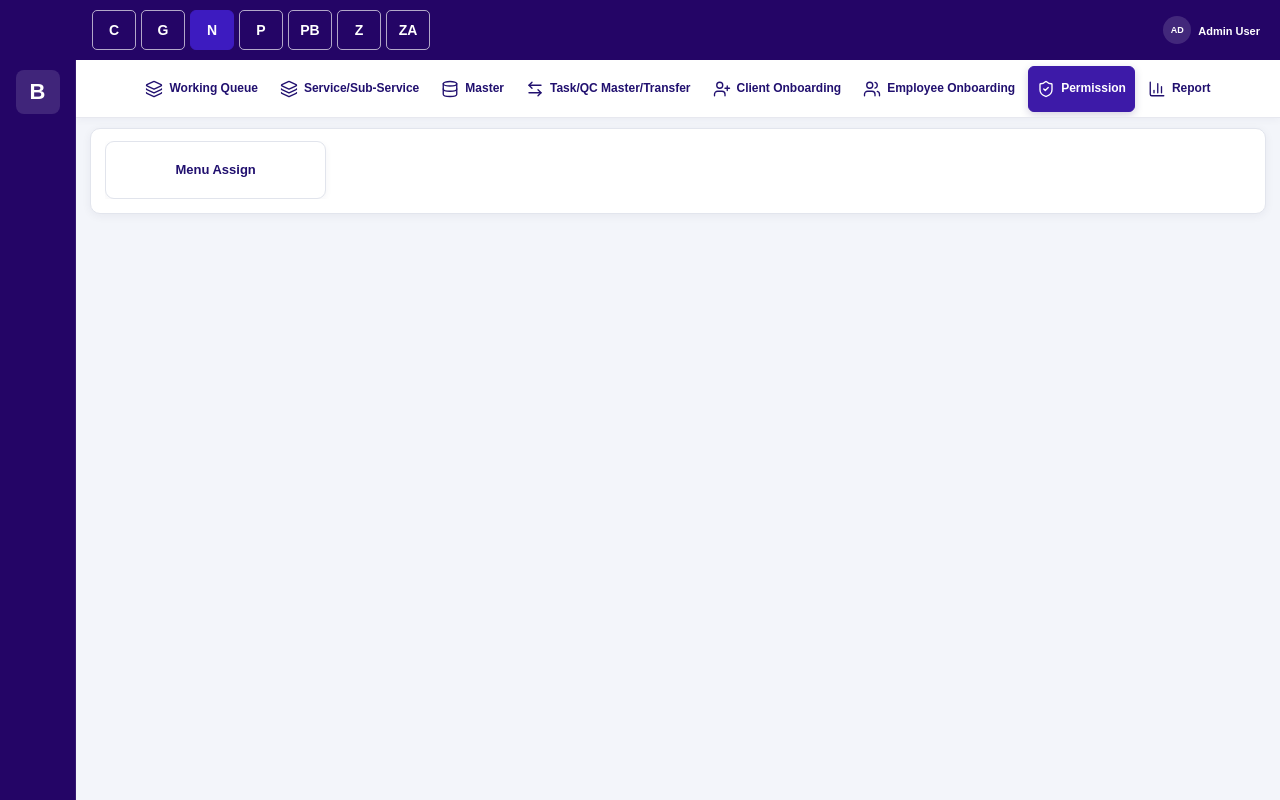
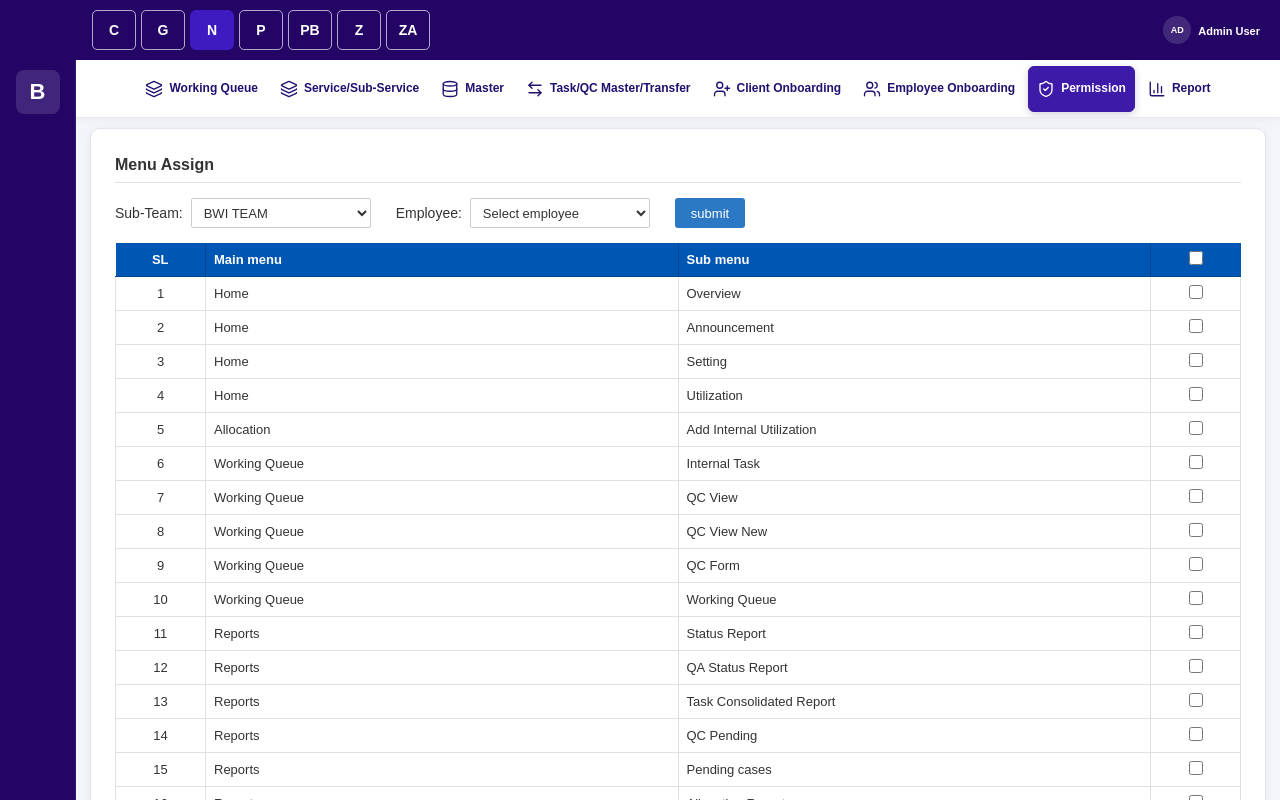
Before and after one commit to varshithashettyr/Dashboard, a React (Vite) app: page / in a window 1280 px wide. Both pictures are taken after a click on the button "Permission". Shown: the top 800 px of the page. Built offline with nearby package versions, Linux system fonts and the light colour scheme.

Commit message:
feat: integrate MenuAssign component with enhanced styling and functionality

```diff
--- a/src/components/FunctionalityContent.jsx
+++ b/src/components/FunctionalityContent.jsx
@@ -17,6 +17,7 @@ import QCView from "./QCView";
 import WorkingQueue from "./WorkingQueue";
 import TaskAllocation from "./TaskAllocation";
 import QCTransfer from "./QCTransfer";
+import MenuAssign from "./MenuAssign";
 
 
 /* =========================================================
@@ -500,41 +501,11 @@ function FunctionalityContent({ team, functionality }) {
 
         <section className="modules-section">
 
-          <div className="modules-row">
+          <div className="module-content-wrapper">
 
-            <ModuleCard
-              name="Menu Assign"
-              index={0}
-              functionalityId="permission"
-              selected={
-                selectedModule === "Menu Assign"
-              }
-              onClick={() => {
-
-                setSelectedModule(
-                  selectedModule === "Menu Assign"
-                    ? null
-                    : "Menu Assign"
-                );
-
-              }}
-            />
+            <MenuAssign />
 
           </div>
-
-
-          {selectedModule === "Menu Assign" && (
-
-            <div
-              className="module-content-wrapper"
-              key="permission-menu-assign"
-            >
-
-              <PermissionMenuAssign />
-
-            </div>
-
-          )}
 
         </section>
 
@@ -1301,7 +1272,7 @@ function DatabaseIcon() {
       />
 
       <path
-        d="M4 12v7c0 1.66 3.58 3 8 3s8-1.34 8-3v-7"
+        d="M4 12v7c0 1.66 3 3s8-1.34 8-3v-7"
       />
 
     </svg>
--- a/src/components/MenuAssign.css
+++ b/src/components/MenuAssign.css
@@ -1,103 +1,334 @@
+/* =========================================================
+   MENU ASSIGN
+========================================================= */
+
 .menu-assign {
-  font-family: Arial, sans-serif;
-  padding: 15px;
+  width: 100%;
+  box-sizing: border-box;
+
+  padding: 15px 10px 20px 10px;
+
+  font-family: Arial, Helvetica, sans-serif;
+
+  color: #000;
+
   background-color: #fff;
 }
 
+
+/* =========================================================
+   TITLE
+========================================================= */
+
 .menu-assign-title {
   font-size: 16px;
+  font-weight: 600;
+
   color: #333;
+
   padding-bottom: 8px;
+
   border-bottom: 1px solid #e0e0e0;
+
   margin-bottom: 15px;
 }
 
+
+/* =========================================================
+   FILTER ROW
+   Everything stays in ONE horizontal row.
+========================================================= */
+
 .menu-filter-row {
+  width: 100%;
+
   display: flex;
+
+  flex-direction: row;
+
   align-items: center;
-  gap: 20px;
+
+  flex-wrap: nowrap;
+
+  gap: 25px;
+
   margin-bottom: 15px;
+
+  white-space: nowrap;
 }
+
+
+/* =========================================================
+   FILTER GROUP
+========================================================= */
 
 .menu-filter-group {
   display: flex;
+
+  flex-direction: row;
+
   align-items: center;
+
   gap: 8px;
+
+  flex-shrink: 0;
+
+  white-space: nowrap;
 }
 
+
+/* =========================================================
+   LABEL
+========================================================= */
+
 .menu-filter-group label {
+  white-space: nowrap;
+
   font-size: 14px;
+
+  font-weight: 500;
+
   color: #333;
 }
 
+
+/* =========================================================
+   SELECT
+========================================================= */
+
 .menu-filter-group select {
+  width: 180px;
+
+  min-width: 180px;
+
+  height: 30px;
+
+  box-sizing: border-box;
+
   padding: 4px 8px;
+
   border: 1px solid #ccc;
+
   border-radius: 2px;
-  min-width: 160px;
-  height: 30px;
+
+  background-color: #fff;
+
+  color: #333;
+
+  font-family: Arial, Helvetica, sans-serif;
+
+  font-size: 13px;
+
   outline: none;
+
+  cursor: pointer;
 }
 
+
+/* SELECT FOCUS */
+
+.menu-filter-group select:focus {
+  border-color: #2b78c4;
+}
+
+
+/* =========================================================
+   SUBMIT BUTTON
+========================================================= */
+
 .menu-submit-btn {
+  height: 30px;
+
+  padding: 5px 16px;
+
   background-color: #2b78c4;
+
   color: #fff;
+
   border: none;
-  padding: 5px 15px;
+
   border-radius: 3px;
+
+  font-family: Arial, Helvetica, sans-serif;
+
+  font-size: 13px;
+
   cursor: pointer;
-  font-size: 13px;
-  height: 30px;
+
+  flex-shrink: 0;
+
+  white-space: nowrap;
 }
+
+
+/* HOVER */
 
 .menu-submit-btn:hover {
   background-color: #205e9b;
 }
 
+
+/* =========================================================
+   TABLE WRAPPER
+========================================================= */
+
 .menu-table-wrapper {
   width: 100%;
+
   overflow-x: auto;
+
+  box-sizing: border-box;
 }
+
+
+/* =========================================================
+   TABLE
+========================================================= */
 
 .menu-table {
   width: 100%;
+
+  min-width: 700px;
+
   border-collapse: collapse;
+
   text-align: left;
+
+  table-layout: fixed;
 }
+
+
+/* =========================================================
+   TABLE HEADER
+========================================================= */
 
 .menu-table th {
   background-color: #0056b3;
+
   color: #fff;
+
   padding: 8px;
+
   font-size: 13px;
+
   font-weight: bold;
+
   border-right: 1px solid #004494;
+
+  border-bottom: 1px solid #004494;
+
+  box-sizing: border-box;
 }
+
+
+/* LAST HEADER */
 
 .menu-table th:last-child {
   border-right: none;
 }
 
+
+/* =========================================================
+   TABLE BODY
+========================================================= */
+
 .menu-table td {
   padding: 8px;
+
   border: 1px solid #e0e0e0;
+
   font-size: 13px;
+
+  color: #333;
+
+  box-sizing: border-box;
 }
+
+
+/* =========================================================
+   TABLE ROW
+========================================================= */
+
+.menu-table tbody tr {
+  background-color: #fff;
+}
+
+
+/* ROW HOVER */
+
+.menu-table tbody tr:hover {
+  background-color: #f7f9fc;
+}
+
+
+/* =========================================================
+   COLUMNS
+========================================================= */
 
 .sl-column {
   width: 8%;
+
   text-align: center;
 }
+
 
 .main-menu-column {
   width: 42%;
 }
 
+
 .sub-menu-column {
   width: 42%;
 }
 
+
 .checkbox-column {
   width: 8%;
+
   text-align: center;
 }
+
+
+/* =========================================================
+   CHECKBOX
+========================================================= */
+
+.menu-table input[type="checkbox"] {
+  width: 14px;
+
+  height: 14px;
+
+  margin: 0;
+
+  cursor: pointer;
+}
+
+
+/* =========================================================
+   RESPONSIVE
+========================================================= */
+
+@media (max-width: 900px) {
+
+  .menu-filter-row {
+    gap: 15px;
+  }
+
+  .menu-filter-group select {
+    width: 160px;
+
+    min-width: 160px;
+  }
+
+}
+
+
+@media (max-width: 700px) {
+
+  .menu-filter-row {
+    overflow-x: auto;
+
+    padding-bottom: 5px;
+  }
+
+}
--- a/src/components/MenuAssign.jsx
+++ b/src/components/MenuAssign.jsx
@@ -79,15 +79,27 @@ function MenuAssign() {
     [69, "KRA Report", "Backup KRA"],
   ];
 
+  /* =========================================================
+     SELECT ALL
+  ========================================================= */
+
   const handleSelectAll = (e) => {
     const checked = e.target.checked;
+
     setSelectAll(checked);
+
     if (checked) {
-      setSelectedMenus(menuData.map((item) => item[0]));
+      setSelectedMenus(
+        menuData.map((item) => item[0])
+      );
     } else {
       setSelectedMenus([]);
     }
   };
+
+  /* =========================================================
+     INDIVIDUAL MENU CHECKBOX
+  ========================================================= */
 
   const handleMenuCheckbox = (sl) => {
     setSelectedMenus((previous) => {
@@ -95,10 +107,17 @@ function MenuAssign() {
         ? previous.filter((item) => item !== sl)
         : [...previous, sl];
 
-      setSelectAll(updated.length === menuData.length);
+      setSelectAll(
+        updated.length === menuData.length
+      );
+
       return updated;
     });
   };
+
+  /* =========================================================
+     SUBMIT
+  ========================================================= */
 
   const handleSubmit = () => {
     console.log("Menu Assign:", {
@@ -110,36 +129,93 @@ function MenuAssign() {
 
   return (
     <div className="menu-assign">
-      <div className="menu-assign-title">Menu Assign</div>
+
+      {/* =====================================================
+          TITLE
+      ===================================================== */}
+
+      <div className="menu-assign-title">
+        Menu Assign
+      </div>
+
+
+      {/* =====================================================
+          FILTER ROW
+      ===================================================== */}
 
       <div className="menu-filter-row">
+
+        {/* SUB TEAM */}
+
         <div className="menu-filter-group">
-          <label htmlFor="subTeam">Sub-Team:</label>
+
+          <label htmlFor="subTeam">
+            Sub-Team:
+          </label>
+
           <select
             id="subTeam"
             value={subTeam}
-            onChange={(e) => setSubTeam(e.target.value)}
+            onChange={(e) =>
+              setSubTeam(e.target.value)
+            }
           >
-            <option value="BWI TEAM">BWI TEAM</option>
-            <option value="MIS TEAM">MIS TEAM</option>
-            <option value="P-Team UK">P-Team UK</option>
-            <option value="P-Team US">P-Team US</option>
-            <option value="PW-TEAM">PW-TEAM</option>
-            <option value="QC TEAM">QC TEAM</option>
+            <option value="BWI TEAM">
+              BWI TEAM
+            </option>
+
+            <option value="MIS TEAM">
+              MIS TEAM
+            </option>
+
+            <option value="P-Team UK">
+              P-Team UK
+            </option>
+
+            <option value="P-Team US">
+              P-Team US
+            </option>
+
+            <option value="PW-TEAM">
+              PW-TEAM
+            </option>
+
+            <option value="QC TEAM">
+              QC TEAM
+            </option>
           </select>
+
         </div>
 
+
+        {/* EMPLOYEE */}
+
         <div className="menu-filter-group">
-          <label htmlFor="employee">Employee:</label>
+
+          <label htmlFor="employee">
+            Employee:
+          </label>
+
           <select
             id="employee"
             value={employee}
-            onChange={(e) => setEmployee(e.target.value)}
+            onChange={(e) =>
+              setEmployee(e.target.value)
+            }
           >
-            <option value="Select employee">Select employee</option>
-            <option value="Ssathish Padmanaban">Ssathish Padmanaban</option>
+            <option value="Select employee">
+              Select employee
+            </option>
+
+            <option value="Ssathish Padmanaban">
+              Ssathish Padmanaban
+            </option>
           </select>
+
         </div>
+
+
+        {/* SUBMIT */}
 
         <button
           type="button"
@@ -148,44 +224,93 @@ function MenuAssign() {
         >
           submit
         </button>
+
       </div>
 
+
+      {/* =====================================================
+          MENU TABLE
+      ===================================================== */}
+
       <div className="menu-table-wrapper">
+
         <table className="menu-table">
+
           <thead>
+
             <tr>
-              <th className="sl-column">SL</th>
-              <th className="main-menu-column">Main menu</th>
-              <th className="sub-menu-column">Sub menu</th>
+
+              <th className="sl-column">
+                SL
+              </th>
+
+              <th className="main-menu-column">
+                Main menu
+              </th>
+
+              <th className="sub-menu-column">
+                Sub menu
+              </th>
+
               <th className="checkbox-column">
+
                 <input
                   type="checkbox"
                   checked={selectAll}
                   onChange={handleSelectAll}
                   aria-label="Select all"
                 />
+
               </th>
+
             </tr>
+
           </thead>
+
+
           <tbody>
-            {menuData.map(([sl, mainMenu, subMenu]) => (
+
+            {menuData.map(
+              ([sl, mainMenu, subMenu]) => (
+
                 <tr key={sl}>
-                <td className="sl-column">{sl}</td>
-                <td className="main-menu-column">{mainMenu}</td>
-                <td className="sub-menu-column">{subMenu}</td>
+
+                  <td className="sl-column">
+                    {sl}
+                  </td>
+
+                  <td className="main-menu-column">
+                    {mainMenu}
+                  </td>
+
+                  <td className="sub-menu-column">
+                    {subMenu}
+                  </td>
+
                   <td className="checkbox-column">
+
                     <input
                       type="checkbox"
                       checked={selectedMenus.includes(sl)}
-                    onChange={() => handleMenuCheckbox(sl)}
+                      onChange={() =>
+                        handleMenuCheckbox(sl)
+                      }
                       aria-label={`Select ${subMenu}`}
                     />
+
                   </td>
+
                 </tr>
-            ))}
+
+              )
+            )}
+
           </tbody>
+
         </table>
+
       </div>
+
     </div>
   );
 }
```
Lines whose indentation alone changed are shown as unchanged.
